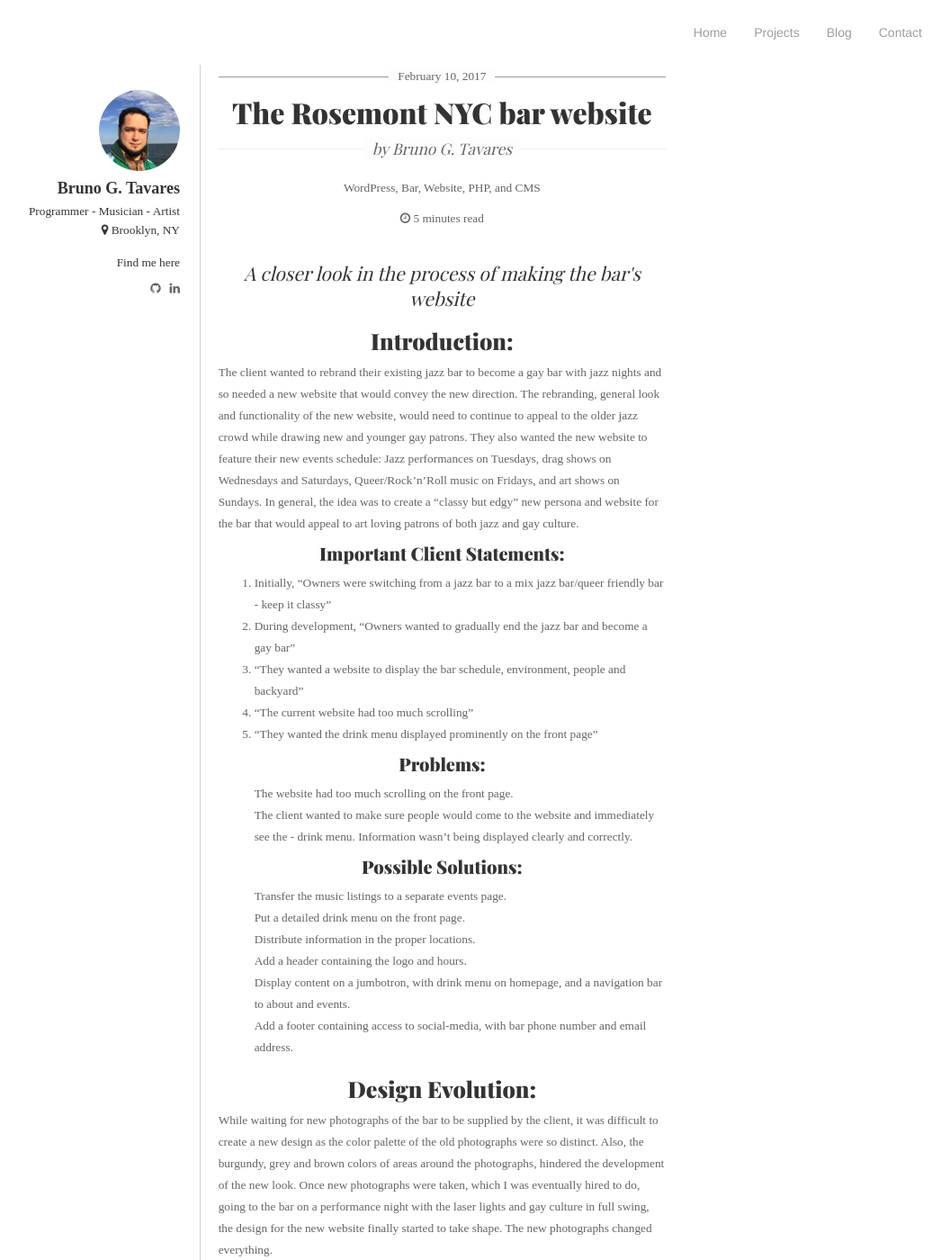
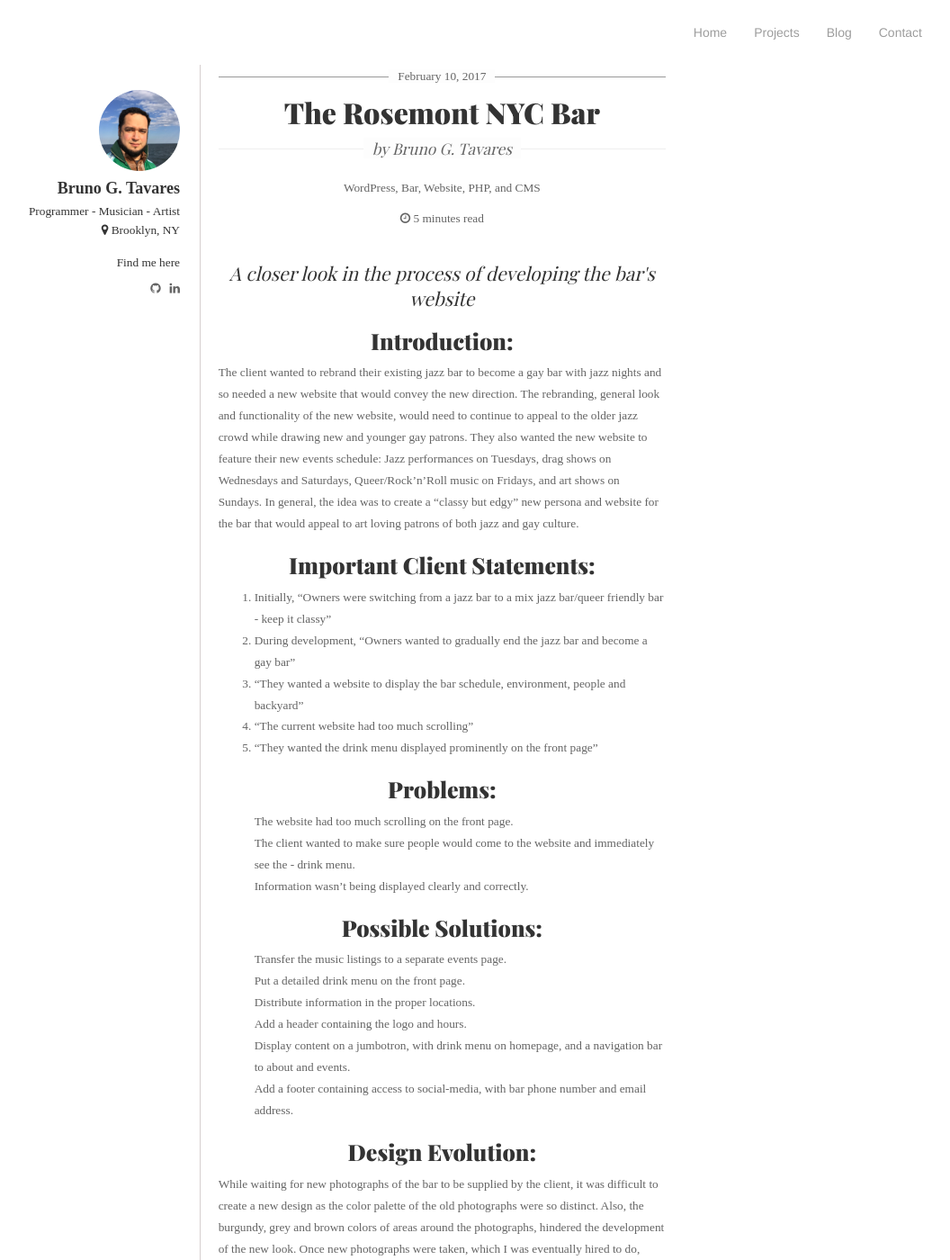
Before and after one commit to bruno78/bruno78.github.io, a Jekyll site: the page built from _posts/2017-02-10-the-rosemontnyc-process.md, in a window 1280 px wide and 1400 px high. Shown: the whole window at 90% size, without its empty margins (155-1211 px from the left). Built offline with Jekyll 4.4.1, drawn with Linux system fonts in a browser that asks for light colours; nearby versions of some CDN libraries; some web fonts are replaced.

Commit message:
minor changes and fixes

```diff
--- a/_posts/2017-02-10-the-rosemontnyc-process.md
+++ b/_posts/2017-02-10-the-rosemontnyc-process.md
@@ -1,7 +1,7 @@
 ---
 layout: post
-title: The Rosemont NYC bar website
-blurb: A closer look in the process of making the bar's website
+title: The Rosemont NYC Bar
+blurb: A closer look in the process of developing the bar's website
 date: 2017-02-10
 published: true
 tags:
@@ -16,27 +16,27 @@ tags:
 
 The client wanted to rebrand their existing jazz bar to become a gay bar with jazz nights and so needed a new website that would convey the new direction. The rebranding, general look and functionality of the new website, would need to continue to appeal to the older jazz crowd while drawing new and younger gay patrons. They also wanted the new website to feature their new events schedule: Jazz performances on Tuesdays, drag shows on Wednesdays and Saturdays, Queer/Rock’n’Roll music on Fridays, and art shows on Sundays. In general, the idea was to create a “classy but edgy” new persona and website for the bar that would appeal to art loving patrons of both jazz and gay culture.
 
-#### Important Client Statements:
+### Important Client Statements:
 1. Initially, “Owners were switching from a jazz bar to a mix jazz bar/queer friendly bar - keep it classy”
 2. During development, “Owners wanted to gradually end the jazz bar and become a gay bar”
 3. “They wanted a website to display the bar schedule, environment, people and backyard”
 4. “The current website had too much scrolling”
 5. “They wanted the drink menu displayed prominently on the front page”
 
-#### Problems:
+### Problems:
 
-- The website had too much scrolling on the front page.
-- The client wanted to make sure people would come to the website and immediately see the - drink menu.
-Information wasn’t being displayed clearly and correctly.
+* The website had too much scrolling on the front page.
+* The client wanted to make sure people would come to the website and immediately see the - drink menu.
+* Information wasn’t being displayed clearly and correctly.
 
-#### Possible Solutions:
+### Possible Solutions:
 
-- Transfer the music listings to a separate events page.
-- Put a detailed drink menu on the front page.
-- Distribute information in the proper locations.
-- Add a header containing the logo and hours.
-- Display content on a jumbotron, with drink menu on homepage, and a navigation bar to about and events.
-- Add a footer containing access to social-media, with bar phone number and email address.
+* Transfer the music listings to a separate events page.
+* Put a detailed drink menu on the front page.
+* Distribute information in the proper locations.
+* Add a header containing the logo and hours.
+* Display content on a jumbotron, with drink menu on homepage, and a navigation bar to about and events.
+* Add a footer containing access to social-media, with bar phone number and email address.
 
 ### Design Evolution:
 
```
Also changed, not shown: _posts/2017-02-25-the-rosemontnyc-case-study.md (added, +56 -0 lines), _projects/2017-01-31-the-rosemontnyc.md (+2 -0 lines).
